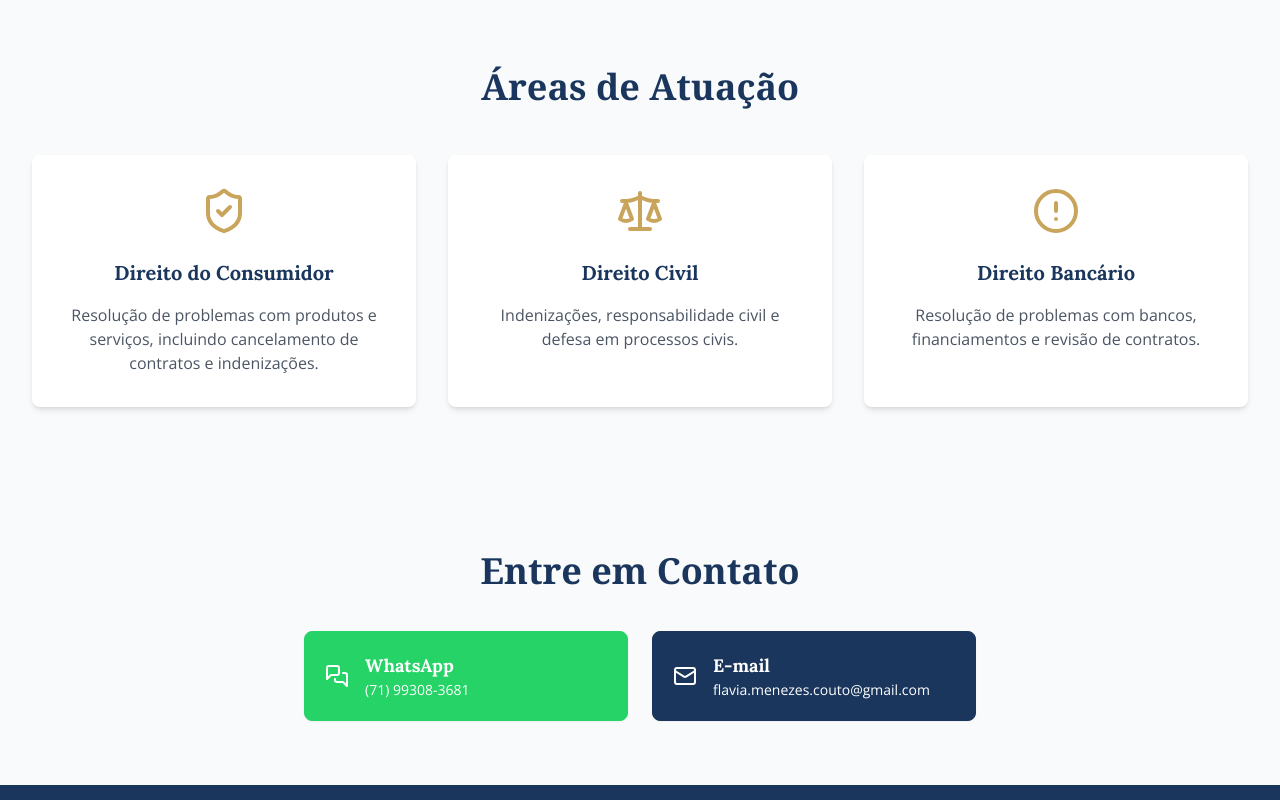
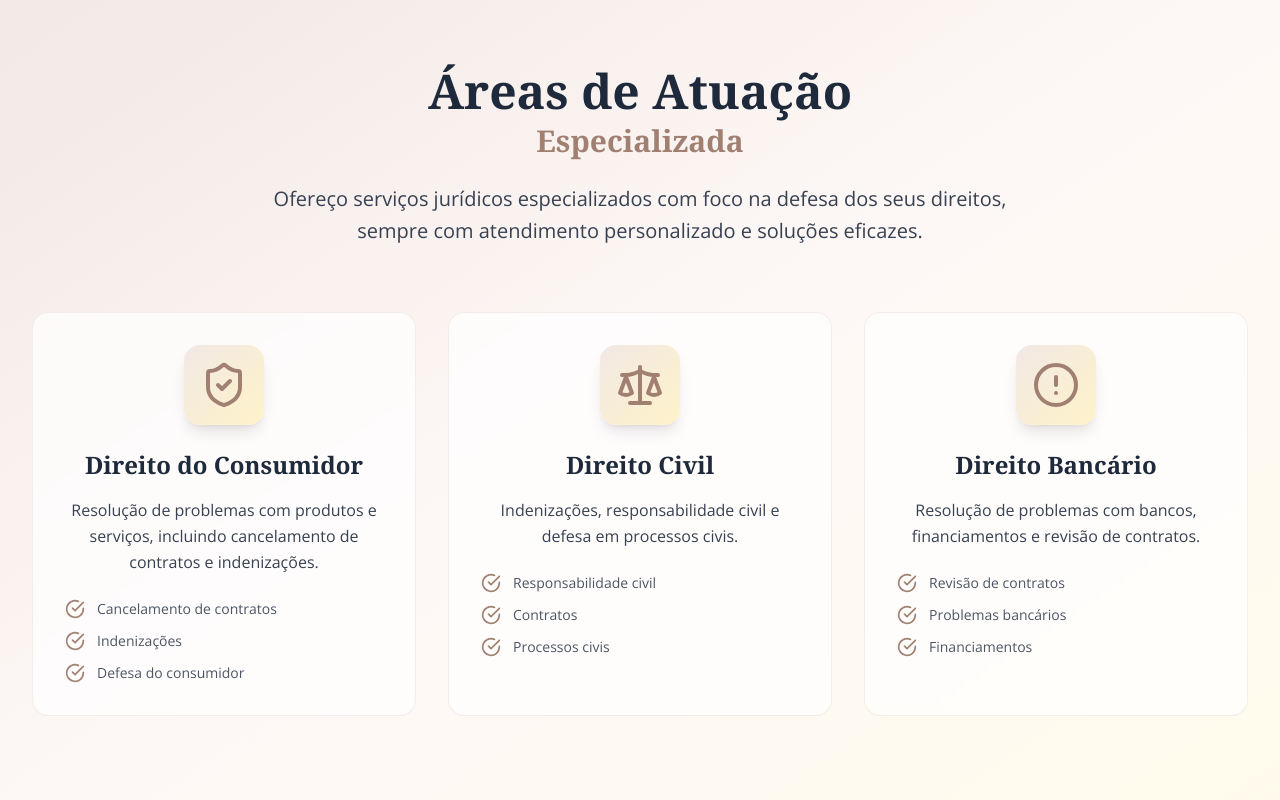
Before and after one commit to coutinho98/advflavia, a React (Vite) app: page / in a window 1280 px wide. Shown: the part 1000-1800 px from the top of the page. Built offline with nearby package versions, Linux system fonts and the light colour scheme.

Commit message:
I adjusted the contact and hero to adapt to te dark/light mode

```diff
--- a/src/components/Contact.tsx
+++ b/src/components/Contact.tsx
@@ -1,32 +1,44 @@
-import { MessagesSquare, Mail } from 'lucide-react';
+import { Mail } from 'lucide-react';
+import { FaWhatsapp } from 'react-icons/fa';
 
 const Contact = () => {
   return (
-    <section id="contact" className="py-16 bg-gray-50">
+    <section id="contact" className="py-16 bg-gradient-to-br from-warm-100 via-warm-50 to-amber-50 dark:from-slate-900 dark:via-slate-800 dark:to-slate-900 transition-all duration-600">
       <div className="container mx-auto px-4 md:px-8">
-        <h2 className="text-3xl md:text-4xl font-serif font-bold text-[#1a365d] mb-10 text-center">
-          Entre em Contato
-        </h2>
+        <div className="text-center mb-12 space-y-4">
+          <h2 className="text-3xl md:text-4xl font-serif font-bold text-slate-800 dark:text-white transition-colors duration-400">
+            Entre em Contato
+          </h2>
+          <p className="text-lg text-gray-700 dark:text-gray-300 leading-relaxed max-w-2xl mx-auto transition-colors duration-400">
+            Estou sempre disponível para esclarecer suas dúvidas e oferecer a melhor solução jurídica.
+          </p>
+        </div>
+
         <div className="max-w-2xl mx-auto">
-          <div className="grid grid-cols-1 md:grid-cols-2 gap-6">
+          <div className="grid grid-cols-1 md:grid-cols-2 gap-6 mb-8">
             <a
               href="tel:+5571993083681"
-              className="flex items-center justify-start p-5 bg-[#25D366] border border-[#25D366] rounded-lg shadow-sm hover:bg-[#1E8E49] transition-all duration-300 ease-in-out group text-white"
+              className="group flex items-center p-6 bg-white/70 dark:bg-slate-800/70 backdrop-blur-sm rounded-xl border border-warm-200/50 dark:border-slate-600/50 hover:shadow-lg transition-all duration-300 hover:scale-105"
             >
-              <MessagesSquare className="h-6 w-6 mr-4" />
+              <div className="flex items-center justify-center w-12 h-12 bg-gradient-to-br from-[#25D366] to-[#1E8E49] rounded-lg mr-4 shadow-md group-hover:shadow-lg transition-all duration-300">
+                <FaWhatsapp className="h-6 w-6 text-white" />
+              </div>
               <div>
-                <h3 className="font-semibold text-lg">WhatsApp</h3>
-                <p className="text-sm">(71) 99308-3681</p>
+                <h3 className="font-serif font-bold text-lg text-slate-800 dark:text-white transition-colors duration-400">WhatsApp</h3>
+                <p className="text-sm text-gray-600 dark:text-gray-400 transition-colors duration-400">(71) 99308-3681</p>
               </div>
             </a>
+
             <a
-              href="mailto:flaviamenezes.couto@gmail.com"
-              className="flex items-center justify-start p-5 bg-[#1a365d] border border-[#1a365d] rounded-lg shadow-sm hover:bg-[#112a4e] transition-all duration-300 ease-in-out group text-white"
+              href="mailto:flavia.menezes.couto@gmail.com"
+              className="group flex items-center p-6 bg-white/70 dark:bg-slate-800/70 backdrop-blur-sm rounded-xl border border-warm-200/50 dark:border-slate-600/50 hover:shadow-lg transition-all duration-300 hover:scale-105"
             >
-              <Mail className="h-6 w-6 mr-4" />
-              <div>
-                <h3 className="font-semibold text-lg">E-mail</h3>
-                <p className="text-sm">flavia.menezes.couto@gmail.com</p>
+              <div className="flex items-center justify-center w-12 h-12 bg-gradient-to-br from-slate-600 to-slate-700 dark:from-slate-700 dark:to-slate-800 rounded-lg mr-4 shadow-md group-hover:shadow-lg transition-all duration-300">
+                <Mail className="h-6 w-6 text-white" />
+              </div>
+              <div className="min-w-0 flex-1">
+                <h3 className="font-serif font-bold text-lg text-slate-800 dark:text-white transition-colors duration-400">E-mail</h3>
+                <p className="text-sm text-gray-600 dark:text-gray-400 transition-colors duration-400 truncate">flavia.menezes.couto@gmail.com</p>
               </div>
             </a>
           </div>
--- a/src/components/Services.tsx
+++ b/src/components/Services.tsx
@@ -1,43 +1,78 @@
-import { ShieldCheck, Scale, AlertCircle } from 'lucide-react';
+import { ShieldCheck, Scale, AlertCircle, CheckCircle } from 'lucide-react';
+import { FaWhatsapp } from 'react-icons/fa';
 
 const services = [
   {
-    icon: <ShieldCheck className="h-12 w-12 text-[#c9a55c]" />,
+    icon: <ShieldCheck className="h-12 w-12 text-warm-600 dark:text-amber-400" />,
     title: 'Direito do Consumidor',
     description:
       'Resolução de problemas com produtos e serviços, incluindo cancelamento de contratos e indenizações.',
+    features: ['Cancelamento de contratos', 'Indenizações', 'Defesa do consumidor']
   },
   {
-    icon: <Scale className="h-12 w-12 text-[#c9a55c]" />,
+    icon: <Scale className="h-12 w-12 text-warm-600 dark:text-amber-400" />,
     title: 'Direito Civil',
     description:
       'Indenizações, responsabilidade civil e defesa em processos civis.',
+    features: ['Responsabilidade civil', 'Contratos', 'Processos civis']
   },
   {
-    icon: <AlertCircle className="h-12 w-12 text-[#c9a55c]" />,
+    icon: <AlertCircle className="h-12 w-12 text-warm-600 dark:text-amber-400" />,
     title: 'Direito Bancário',
     description:
       'Resolução de problemas com bancos, financiamentos e revisão de contratos.',
+    features: ['Revisão de contratos', 'Problemas bancários', 'Financiamentos']
   },
 ];
 
 const Services = () => {
   return (
-    <section id="services" className="py-20 bg-gray-50">
+    <section id="services" className="py-20 bg-gradient-to-br from-warm-100 via-warm-50 to-amber-50 dark:from-slate-900 dark:via-slate-800 dark:to-slate-900 transition-all duration-600">
       <div className="container mx-auto px-4 md:px-8">
-        <h2 className="text-3xl md:text-4xl font-serif font-bold text-[#1a365d] mb-12 text-center">
-          Áreas de Atuação
-        </h2>
+        <div className="text-center mb-16 space-y-6">
+          <h2 className="text-4xl md:text-5xl font-serif font-bold text-slate-800 dark:text-white transition-colors duration-400">
+            Áreas de Atuação
+            <span className="block text-warm-600 dark:text-amber-400 text-2xl md:text-3xl mt-2 transition-colors duration-400">
+              Especializada
+            </span>
+          </h2>
+          <p className="text-xl text-gray-700 dark:text-gray-300 leading-relaxed max-w-3xl mx-auto transition-colors duration-400">
+            Ofereço serviços jurídicos especializados com foco na defesa dos seus direitos,
+            sempre com atendimento personalizado e soluções eficazes.
+          </p>
+        </div>
 
-        <div className="grid grid-cols-1 md:grid-cols-3 gap-8">
+        <div className="grid grid-cols-1 lg:grid-cols-3 gap-8 mb-12">
           {services.map((service, index) => (
             <div
               key={index}
-              className="bg-white p-8 rounded-lg shadow-md hover:shadow-lg transition-shadow duration-300 flex flex-col items-center text-center"
+              className="group relative overflow-hidden bg-white/70 dark:bg-slate-800/70 backdrop-blur-sm rounded-2xl border border-warm-200/50 dark:border-slate-600/50 hover:shadow-2xl transition-all duration-500 hover:scale-105"
             >
-              <div className="mb-6">{service.icon}</div>
-              <h3 className="text-xl font-bold text-[#1a365d] mb-4">{service.title}</h3>
-              <p className="text-gray-600">{service.description}</p>
+              <div className="absolute inset-0 bg-gradient-to-br from-warm-50/50 to-amber-100/30 dark:from-slate-700/30 dark:to-slate-600/20 opacity-0 group-hover:opacity-100 transition-opacity duration-500" />
+
+              <div className="relative p-8 space-y-6">
+                <div className="flex items-center justify-center w-20 h-20 bg-gradient-to-br from-warm-100 to-amber-100 dark:from-slate-700 dark:to-slate-600 rounded-2xl mx-auto shadow-lg group-hover:shadow-xl transition-all duration-300">
+                  {service.icon}
+                </div>
+
+                <div className="text-center space-y-4">
+                  <h3 className="text-2xl font-serif font-bold text-slate-800 dark:text-white transition-colors duration-400">
+                    {service.title}
+                  </h3>
+                  <p className="text-gray-700 dark:text-gray-300 leading-relaxed transition-colors duration-400">
+                    {service.description}
+                  </p>
+                </div>
+
+                <div className="space-y-3">
+                  {service.features.map((feature, featureIndex) => (
+                    <div key={featureIndex} className="flex items-center space-x-3">
+                      <CheckCircle className="h-5 w-5 text-warm-600 dark:text-amber-400 flex-shrink-0" />
+                      <span className="text-sm text-gray-600 dark:text-gray-400">{feature}</span>
+                    </div>
+                  ))}
+                </div>
+              </div>
             </div>
           ))}
         </div>
```
